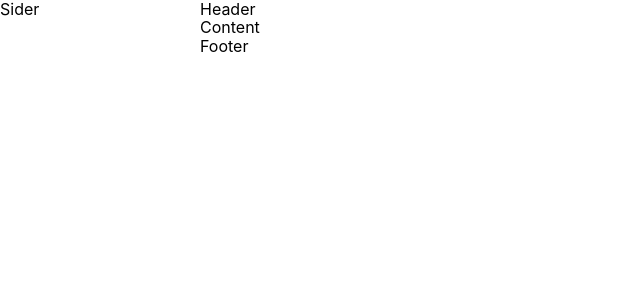
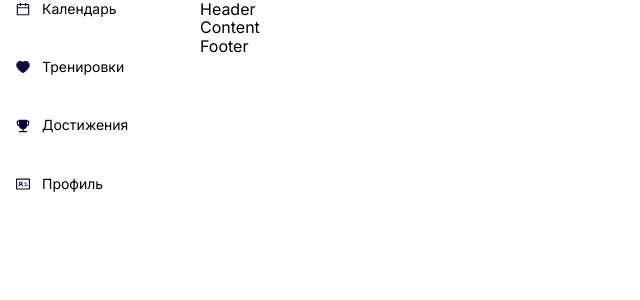
Before and after one commit to ClevertecFrontendLab/LavrishinA, a React (Vite) app: page /#/ in a window 1280 px wide. Shown: the top 300 px of the page, without its empty margins (0-640 px from the left). Built offline with nearby package versions, Linux system fonts and the light colour scheme.

Commit message:
feat: add menu component

```diff
--- a/index.html
+++ b/index.html
@@ -3,6 +3,9 @@
     <head>
         <meta charset="UTF-8" />
         <link rel="icon" type="image/svg+xml" href="/vite.svg" />
+        <link rel="preconnect" href="https://fonts.googleapis.com">
+        <link rel="preconnect" href="https://fonts.gstatic.com" crossorigin>
+        <link href="https://fonts.googleapis.com/css2?family=Inter:wght@400;500;700&display=swap" rel="stylesheet">
         <meta name="viewport" content="width=device-width, initial-scale=1.0" />
         <title>CleverFIT</title>
     </head>
--- /dev/null
+++ b/src/components/menu/index.ts
@@ -0,0 +1 @@
+export { NavMenu } from './Menu';
--- /dev/null
+++ b/src/components/menu/menu.module.css
@@ -0,0 +1,16 @@
+.menu {
+    display: flex;
+    flex-direction: column;
+    gap: 40px;
+    padding: 0 16px;
+    font-size: 14px;
+    font-weight: 400;
+    line-height: 130%;
+
+    & li {
+        display: flex;
+        align-items: center;
+        justify-content: flex-start;
+        gap: 12px
+    }
+}
--- /dev/null
+++ b/src/components/menu/menu.tsx
@@ -0,0 +1,34 @@
+import {CalendarOutlined, HeartFilled, IdcardOutlined, TrophyFilled} from "@ant-design/icons";
+import s from "./Menu.module.css"
+import {Menu} from "antd";
+
+export const NavMenu = () => {
+    return (
+        <Menu
+            className={s.menu}
+            defaultSelectedKeys={['1']}
+            items={[
+                {
+                    key: '1',
+                    icon: <CalendarOutlined style={{color: "#120338"}}/>,
+                    label: 'Календарь',
+                },
+                {
+                    key: '2',
+                    icon: <HeartFilled style={{color: "#120338"}}/>,
+                    label: 'Тренировки',
+                },
+                {
+                    key: '3',
+                    icon: <TrophyFilled style={{color: "#120338"}}/>,
+                    label: 'Достижения',
+                },
+                {
+                    key: '4',
+                    icon: <IdcardOutlined style={{color: "#120338"}}/>,
+                    label: "Профиль"
+                }
+            ]}
+        />
+    );
+};
--- a/src/index.css
+++ b/src/index.css
@@ -1,3 +1,15 @@
+*,
+*::after,
+*::before {
+    padding: 0;
+    margin: 0;
+    box-sizing: border-box;
+}
+
 body {
-    font-family: Inter;
+    font-family: 'Inter', sans-serif;
 }
+
+ul {
+    list-style: none;
+}
--- a/src/pages/main-page/main-page.tsx
+++ b/src/pages/main-page/main-page.tsx
@@ -1,5 +1,12 @@
 import {Layout} from "antd";
 import s from "./main-page.module.css"
+import {NavMenu} from "@components/menu";
+
+
+
+
+
+
 const {Header, Footer, Sider, Content} = Layout;
 
 
@@ -7,8 +14,10 @@ export const MainPage = () => {
 
 
     return (
-        <Layout className={s.container} >
-            <Sider>Sider</Sider>
+        <Layout className={s.container}>
+            <Sider>
+               <NavMenu/>
+            </Sider>
             <Layout>
                 <Header>Header</Header>
                 <Content>Content</Content>
```
Also changed, not shown: src/pages/main-page/main-page.module.css (line endings or trailing spaces).
